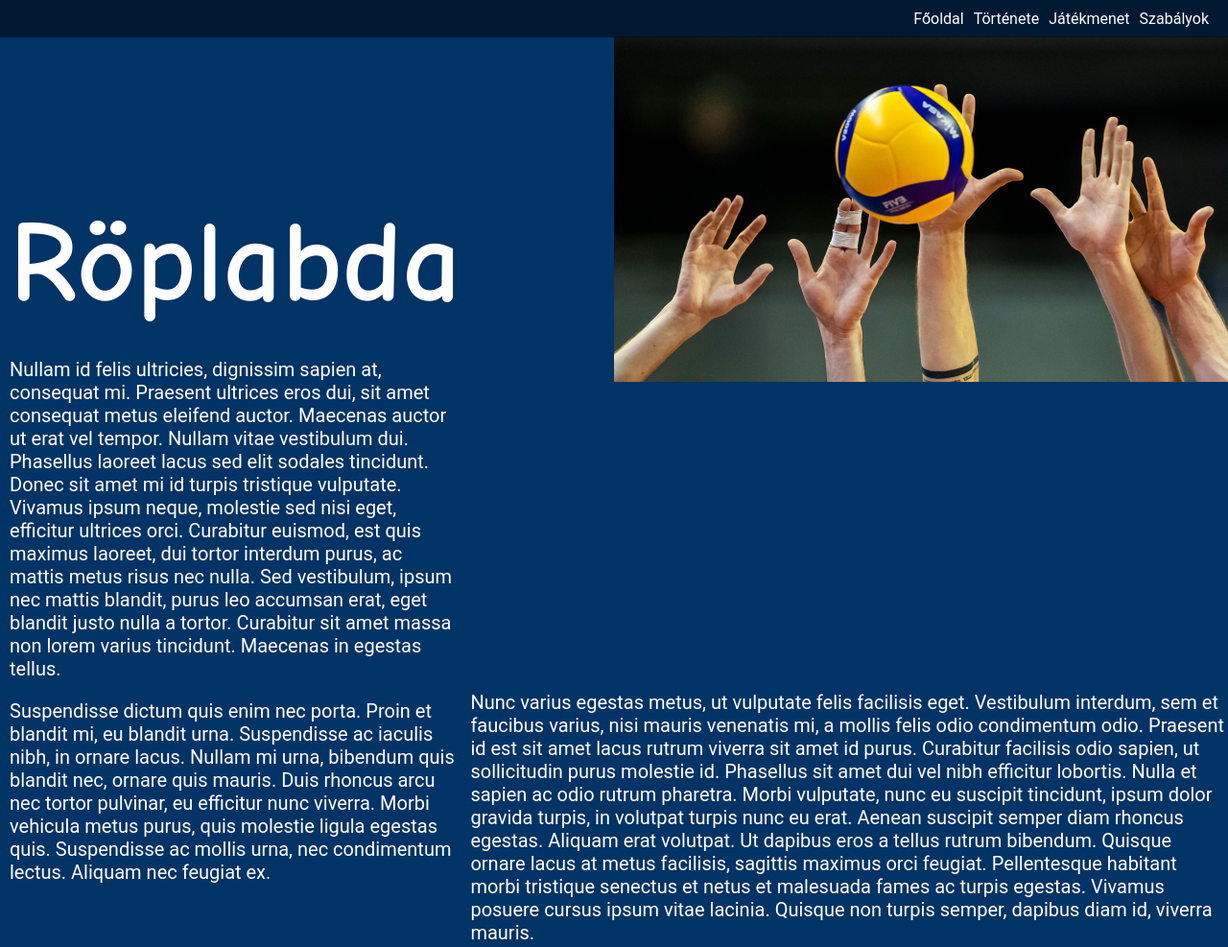
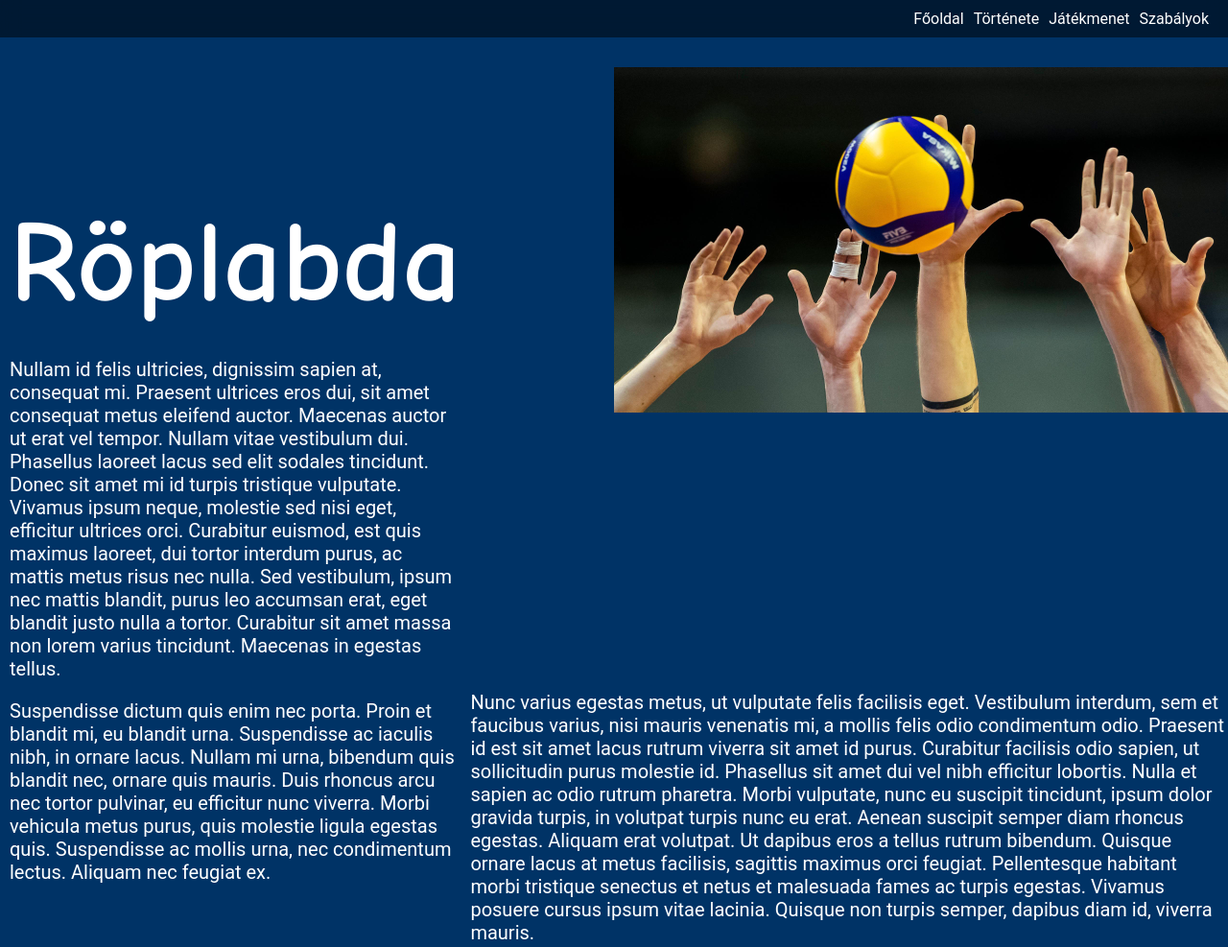
Before and after one commit to baluka0013/r-plabda-weboldal, a plain HTML site: page index.html in a window 1280 px wide. Shown: the top 987 px of the page at 96% size. Drawn offline with Linux system fonts and the light colour scheme.

Commit message:
Update index.html

```diff
--- a/index.html
+++ b/index.html
@@ -92,9 +92,10 @@
         }
 
         .image {
+            position: absolute;
             right: 0;
+            top: 0;
             margin-top: 70px;
-            z-index: 0; /* Added z-index to position the image behind the text */
         }
         .firstheader {
             margin-bottom: 30px;
@@ -133,16 +134,7 @@
         </div>
         <img class="image" src="hatter.jpg" alt="Image" width="50%" >
     </div>
-    <style>
-        /* ...existing styles... */
 
-        .image {
-            position: absolute;
-            right: 0;
-            top: 0;
-            margin-top: 3%;
-        }
-    </style>
 
 
 </body>
```
